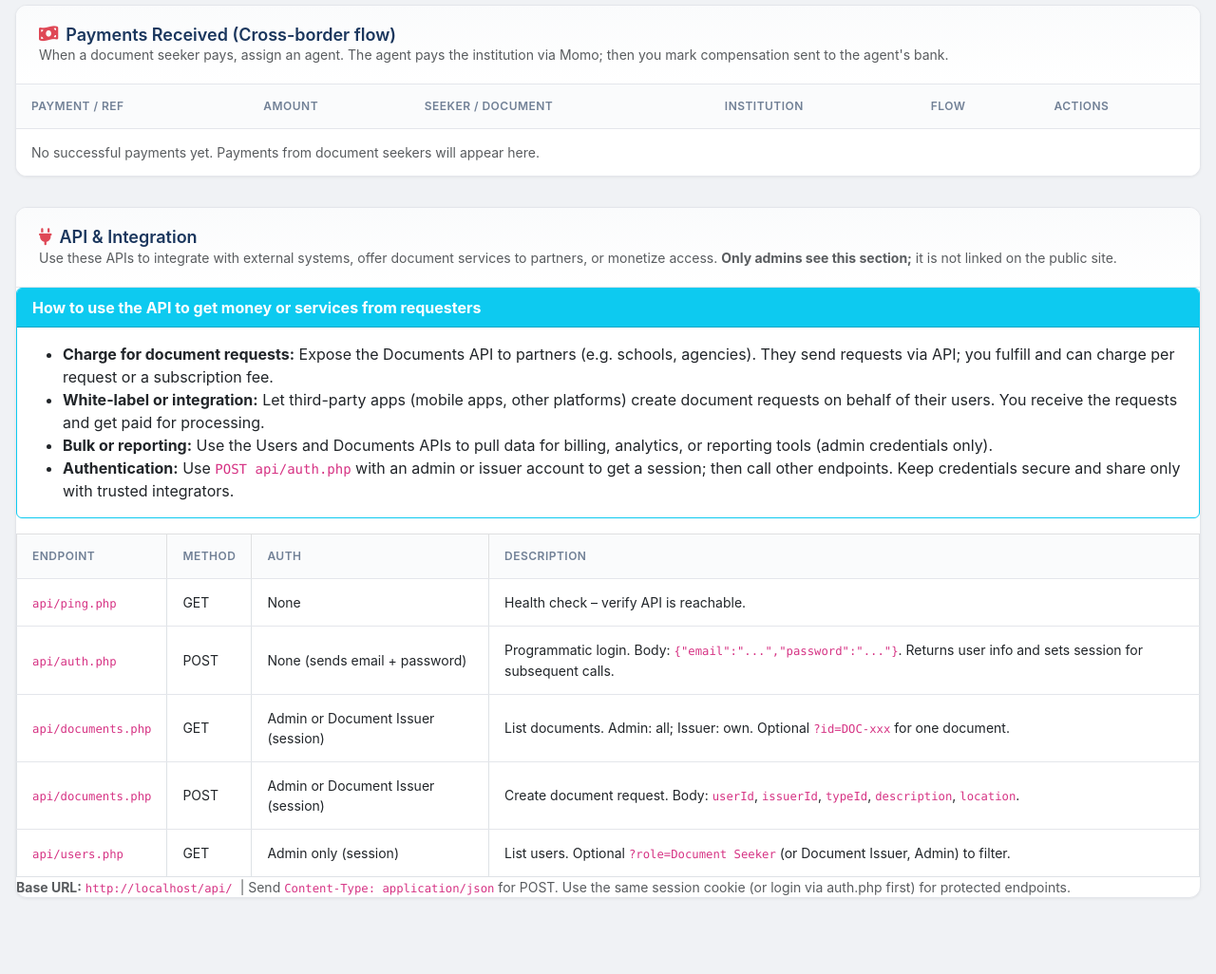
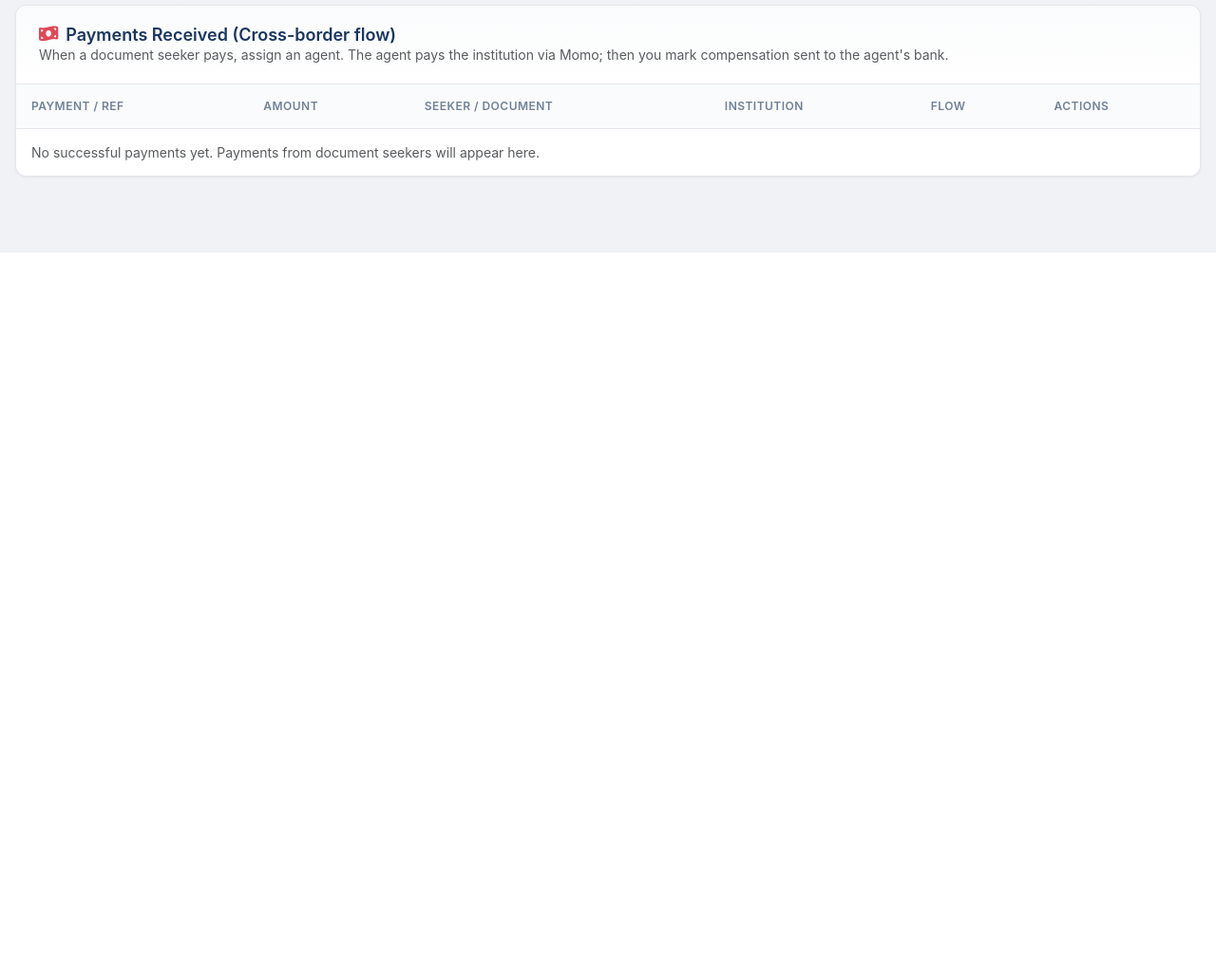
Before and after one commit to NdalaTresorBuzangu/Capstone-tshijukardp, a PHP site: page /views/admin_landing.php in a window 1280 px wide. Shown: the part 1828-2854 px from the top of the page at 95% size. After the commit the page ends 2094 px from the top, so only its background shows below. Run offline with PHP 8.4, Linux system fonts and the light colour scheme; the visitor is signed in with stand-in values (Sample User, id 1); data comes from the database, SQL or seed files in the repository; data that the repository does not hold is empty; some libraries are stand-ins or nearby versions.

Commit message:
Remove API & Integration section from admin landing
Removed the API & Integration section for admin users.

```diff
--- a/views/admin_landing.php
+++ b/views/admin_landing.php
@@ -559,79 +559,6 @@ function statusBadgeClass($statusName) {
             </table>
         </div>
     </section>
-
-    <!-- API & Integration (Admin only – not visible to regular users) -->
-    <section class="admin-section">
-        <div class="admin-section-header">
-            <h2 class="admin-section-title"><i class="fas fa-plug"></i> API &amp; Integration</h2>
-            <p class="text-muted small mb-0">Use these APIs to integrate with external systems, offer document services to partners, or monetize access. <strong>Only admins see this section;</strong> it is not linked on the public site.</p>
-        </div>
-        <div class="card border-info mb-3">
-            <div class="card-header bg-info text-white">
-                <strong>How to use the API to get money or services from requesters</strong>
-            </div>
-            <div class="card-body">
-                <ul class="mb-0">
-                    <li><strong>Charge for document requests:</strong> Expose the Documents API to partners (e.g. schools, agencies). They send requests via API; you fulfill and can charge per request or a subscription fee.</li>
-                    <li><strong>White-label or integration:</strong> Let third-party apps (mobile apps, other platforms) create document requests on behalf of their users. You receive the requests and get paid for processing.</li>
-                    <li><strong>Bulk or reporting:</strong> Use the Users and Documents APIs to pull data for billing, analytics, or reporting tools (admin credentials only).</li>
-                    <li><strong>Authentication:</strong> Use <code>POST api/auth.php</code> with an admin or issuer account to get a session; then call other endpoints. Keep credentials secure and share only with trusted integrators.</li>
-                </ul>
-            </div>
-        </div>
-        <div class="table-responsive">
-            <table class="table table-bordered table-sm">
-                <thead class="table-light">
-                    <tr>
-                        <th>Endpoint</th>
-                        <th>Method</th>
-                        <th>Auth</th>
-                        <th>Description</th>
-                    </tr>
-                </thead>
-                <tbody>
-                    <tr>
-                        <td><code>api/ping.php</code></td>
-                        <td>GET</td>
-                        <td>None</td>
-                        <td>Health check – verify API is reachable.</td>
-                    </tr>
-                    <tr>
-                        <td><code>api/auth.php</code></td>
-                        <td>POST</td>
-                        <td>None (sends email + password)</td>
-                        <td>Programmatic login. Body: <code>{"email":"...","password":"..."}</code>. Returns user info and sets session for subsequent calls.</td>
-                    </tr>
-                    <tr>
-                        <td><code>api/documents.php</code></td>
-                        <td>GET</td>
-                        <td>Admin or Document Issuer (session)</td>
-                        <td>List documents. Admin: all; Issuer: own. Optional <code>?id=DOC-xxx</code> for one document.</td>
-                    </tr>
-                    <tr>
-                        <td><code>api/documents.php</code></td>
-                        <td>POST</td>
-                        <td>Admin or Document Issuer (session)</td>
-                        <td>Create document request. Body: <code>userId</code>, <code>issuerId</code>, <code>typeId</code>, <code>description</code>, <code>location</code>.</td>
-                    </tr>
-                    <tr>
-                        <td><code>api/users.php</code></td>
-                        <td>GET</td>
-                        <td>Admin only (session)</td>
-                        <td>List users. Optional <code>?role=Document Seeker</code> (or Document Issuer, Admin) to filter.</td>
-                    </tr>
-                </tbody>
-            </table>
-        </div>
-        <p class="small text-muted mb-0">
-            <strong>Base URL:</strong> <code><?php
-$host = $_SERVER['HTTP_HOST'] ?? 'yoursite.com';
-$proto = (isset($_SERVER['HTTPS']) && $_SERVER['HTTPS'] === 'on') ? 'https' : 'http';
-echo htmlspecialchars($proto . '://' . $host . '/api/');
-?></code>
-            &nbsp;| Send <code>Content-Type: application/json</code> for POST. Use the same session cookie (or login via auth.php first) for protected endpoints.
-        </p>
-    </section>
 </div>
 </body>
 </html>
```
